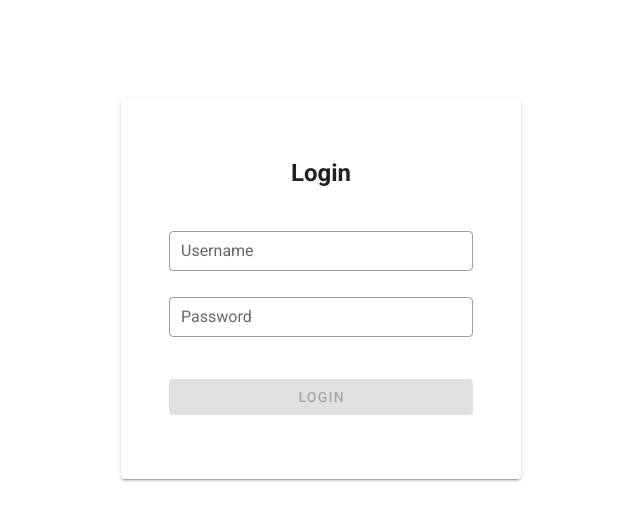
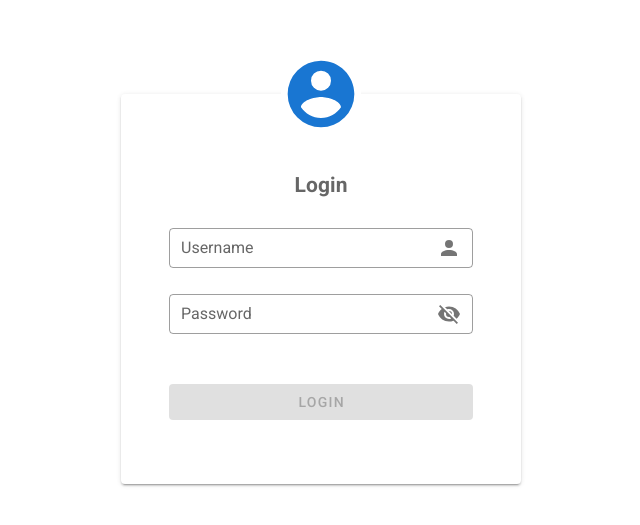
Before and after one commit to SokkunNORN/vue-learning, a Vue app: page /login in a window 1280 px wide. Shown: the part 111-636 px from the top of the page, without its empty margins (319-959 px from the left). Built offline with nearby package versions, Linux system fonts and the light colour scheme.

Commit message:
add icon

```diff
--- a/package.json
+++ b/package.json
@@ -8,6 +8,7 @@
     "lint": "vue-cli-service lint"
   },
   "dependencies": {
+    "@mdi/js": "^5.8.55",
     "axios": "^0.21.0",
     "core-js": "^3.6.5",
     "vue": "^2.6.11",
@@ -17,6 +18,7 @@
     "vuex": "^3.4.0"
   },
   "devDependencies": {
+    "@mdi/font": "^5.8.55",
     "@vue/cli-plugin-babel": "~4.5.0",
     "@vue/cli-plugin-eslint": "~4.5.0",
     "@vue/cli-plugin-router": "~4.5.0",
--- a/src/views/auth/Login.vue
+++ b/src/views/auth/Login.vue
@@ -9,28 +9,41 @@
                 <v-card
                   class="pa-8 mx-auto"
                   max-width="400">
-                  <h2 class="mt-6 mb-6 text-center">Login</h2>
+                  <v-progress-linear indeterminate :active="false" :top="true" :absolute="true"></v-progress-linear>
 
                   <v-card-text>
+                    <div class="text-center login-account-icon-container">
+                      <v-icon size="80" color="primary" class="login-icon">{{ icons.mdiAccountCircle }}</v-icon>
+                    </div>
+
+                    <h2 class="mt-8 mb-8 text-center">Login</h2>
+
                     <v-text-field
                       label="Username"
                       type="text"
+                      :append-icon="icons.mdiAccount"
+                      v-model="username"
+                      :rules="[() => !!username || 'Username field is required!']"
                       outlined
                       dense
                     ></v-text-field>
 
-
                     <v-text-field
                       label="Password"
-                      type="password"
+                      :type="isShowPassword ? 'text' : 'password'"
+                      :append-icon="isShowPassword ? icons.mdiEye : icons.mdiEyeOff"
+                      @click:append="isShowPassword = !isShowPassword"
+                      v-model="password"
+                      :rules="[() => !!password || 'Password field is required!']"
                       outlined
                       dense
                     ></v-text-field>
 
                     <v-btn
-                      class="mb-4 mt-4"
+                      class="mb-4 mt-6"
                       color="error"
-                      disabled
+                      :disabled="!username || !password ? true : false"
+                      @click="submit"
                       block
                     >
                       Login
@@ -46,15 +59,41 @@
 </template>
 
 <script>
+import { mdiAccountCircle, mdiAccount, mdiEye, mdiEyeOff } from '@mdi/js'
+
 export default {
   name: "Login",
 
   data: () => ({
+    username: '',
+    password: '',
+    icons: {
+      mdiAccountCircle,
+      mdiAccount,
+      mdiEye,
+      mdiEyeOff
+    },
+    isShowPassword: false
+  }),
 
-  })
+  methods: {
+    submit: function () {
+
+    }
+  }
 }
 </script>
 
-<style>
+<style scoped>
+.login-account-icon-container {
+  position: absolute;
+  right: 0;
+  left: 0;
+  top: -40px;
+}
 
+.login-icon {
+  background-color: white;
+  border-radius: 50%;
+}
 </style>
```
Also changed, not shown: 1 other file (tests, documents, lock files or other folders).
